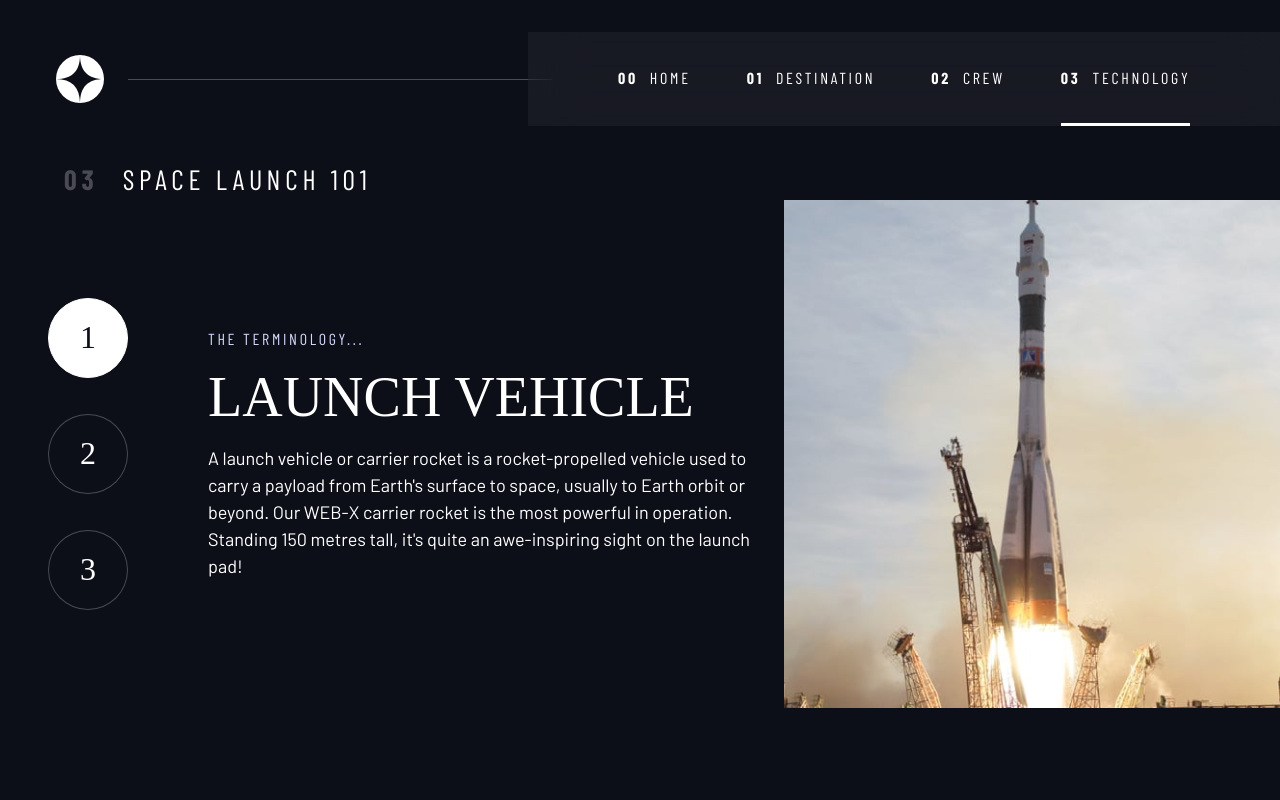
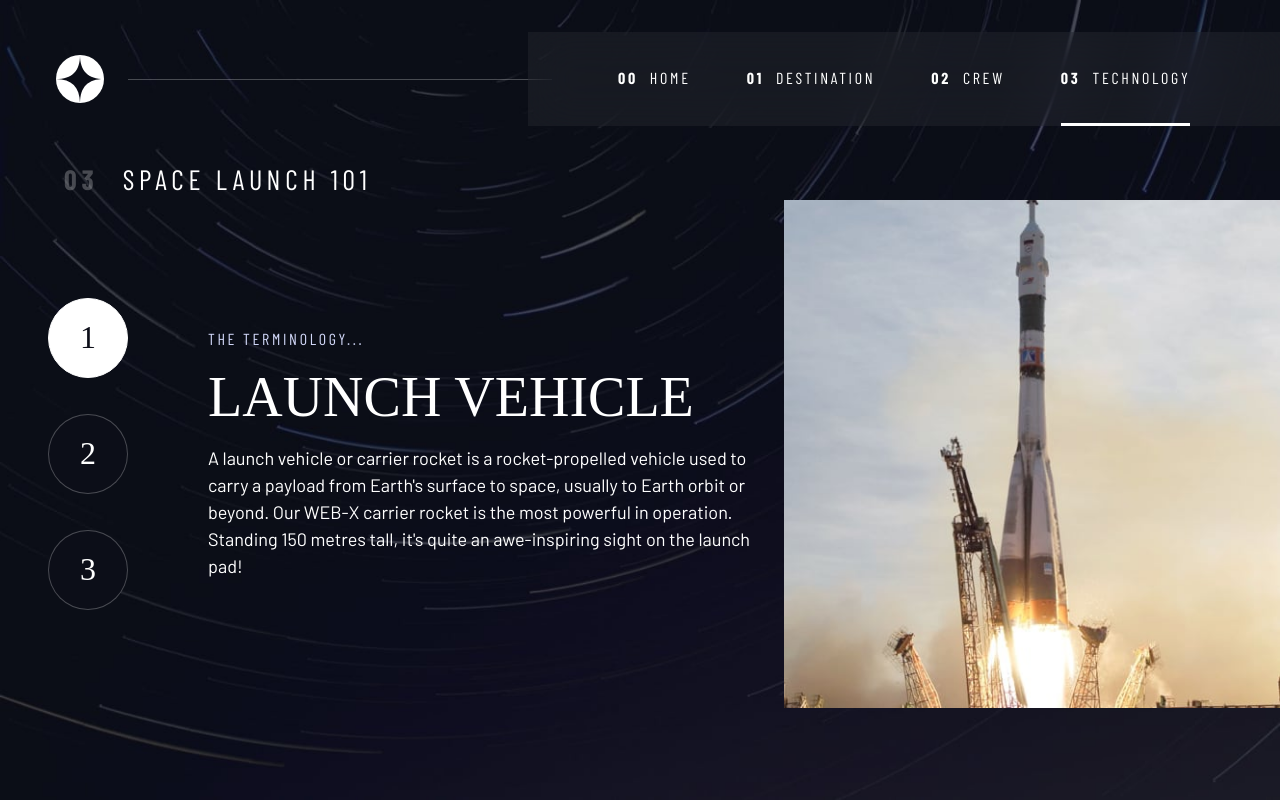
Before and after one commit to suzannepach/space-travel-website, a website: page technology.html in a window 1280 px wide. Drawn offline with nearby package versions, Linux system fonts and the light colour scheme; a web font is replaced by a local one.

Commit message:
Adding background images to the technology page

```diff
--- a/index.css
+++ b/index.css
@@ -547,6 +547,24 @@ body {
     }
 }
 
+/* Technology */
+.technology {
+    background-image: url(./assets/technology/background-technology-mobile.jpg);
+}
+
+@media (min-width: 35em) {
+    .technology {
+        background-position: center center;
+        background-image: url(./assets/technology/background-technology-tablet.jpg);
+    }
+}
+
+@media (min-width: 45em) {
+    .technology {
+        background-image: url(./assets/technology/background-technology-desktop.jpg);
+    }
+}
+
 /* ----------------------------- */
 /* Layout                        */
 /* ----------------------------- */
```
